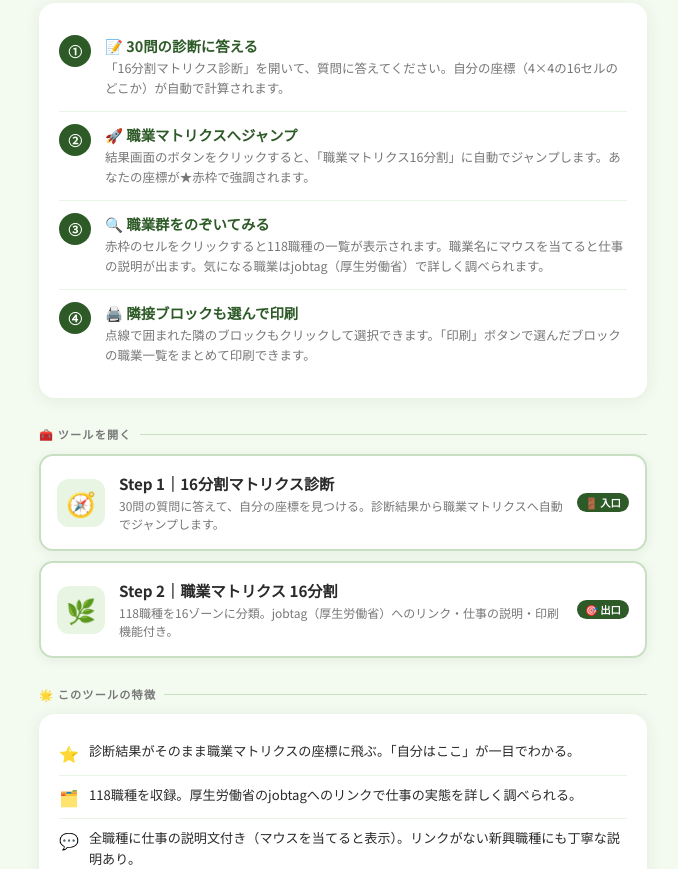
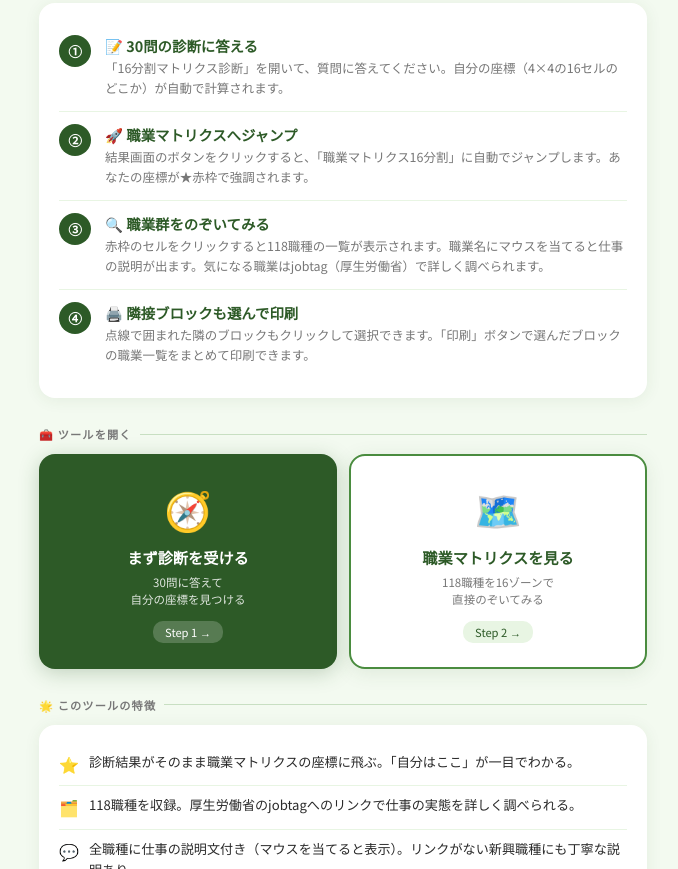
Before and after one commit to tanukin0423/shokugyo-matrix, a plain HTML site: page index.html in a window 1280 px wide. Shown: the part 411-1280 px from the top of the page, without its empty margins (297-975 px from the left). Drawn offline with Linux system fonts and the light colour scheme.

Commit message:
Add files via upload

```diff
--- a/index.html
+++ b/index.html
@@ -244,23 +244,45 @@ body{
 
   <div class="section-label">🧰 ツールを開く</div>
 
-  <a class="tool-card" href="shindan_ver14.html">
-    <div class="tool-icon green">🧭</div>
-    <div class="tool-body">
-      <div class="tool-name">Step 1｜16分割マトリクス診断</div>
-      <div class="tool-desc">30問の質問に答えて、自分の座標を見つける。診断結果から職業マトリクスへ自動でジャンプします。</div>
-    </div>
-    <div class="tool-badge">🚪 入口</div>
-  </a>
+  <!-- メインボタン2つ -->
+  <div style="display:grid;grid-template-columns:1fr 1fr;gap:12px;margin-bottom:16px;">
 
-  <a class="tool-card" href="jobmatrix16v4.html">
-    <div class="tool-icon green">🌿</div>
-    <div class="tool-body">
-      <div class="tool-name">Step 2｜職業マトリクス 16分割</div>
-      <div class="tool-desc">118職種を16ゾーンに分類。jobtag（厚生労働省）へのリンク・仕事の説明・印刷機能付き。</div>
-    </div>
-    <div class="tool-badge">🎯 出口</div>
-  </a>
+    <a href="shindan_ver14.html" style="
+      display:flex;flex-direction:column;align-items:center;justify-content:center;
+      background:var(--green-dark);color:#fff;
+      border-radius:16px;padding:24px 16px;
+      text-decoration:none;
+      box-shadow:0 4px 20px rgba(45,90,39,0.25);
+      transition:all 0.18s;
+      text-align:center;
+      min-height:140px;
+    " onmouseover="this.style.transform='translateY(-3px)';this.style.boxShadow='0 8px 28px rgba(45,90,39,0.35)'"
+       onmouseout="this.style.transform='';this.style.boxShadow='0 4px 20px rgba(45,90,39,0.25)'">
+      <div style="font-size:2.4rem;margin-bottom:10px;">🧭</div>
+      <div style="font-size:0.95rem;font-weight:700;margin-bottom:6px;">まず診断を受ける</div>
+      <div style="font-size:0.72rem;opacity:0.85;line-height:1.5;">30問に答えて<br>自分の座標を見つける</div>
+      <div style="margin-top:12px;font-size:0.7rem;background:rgba(255,255,255,0.2);padding:3px 12px;border-radius:10px;">Step 1 →</div>
+    </a>
+
+    <a href="jobmatrix16v4.html" style="
+      display:flex;flex-direction:column;align-items:center;justify-content:center;
+      background:#fff;color:var(--green-dark);
+      border:2.5px solid var(--green-mid);
+      border-radius:16px;padding:24px 16px;
+      text-decoration:none;
+      box-shadow:0 4px 20px rgba(45,90,39,0.1);
+      transition:all 0.18s;
+      text-align:center;
+      min-height:140px;
+    " onmouseover="this.style.transform='translateY(-3px)';this.style.background='var(--green-light)'"
+       onmouseout="this.style.transform='';this.style.background='#fff'">
+      <div style="font-size:2.4rem;margin-bottom:10px;">🗺️</div>
+      <div style="font-size:0.95rem;font-weight:700;margin-bottom:6px;">職業マトリクスを見る</div>
+      <div style="font-size:0.72rem;color:var(--muted);line-height:1.5;">118職種を16ゾーンで<br>直接のぞいてみる</div>
+      <div style="margin-top:12px;font-size:0.7rem;background:var(--green-light);color:var(--green-dark);padding:3px 12px;border-radius:10px;">Step 2 →</div>
+    </a>
+
+  </div>
 
   <div class="section-label">🌟 このツールの特徴</div>
 
```
